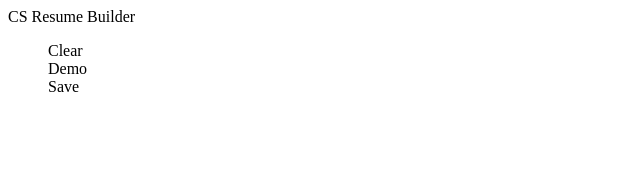
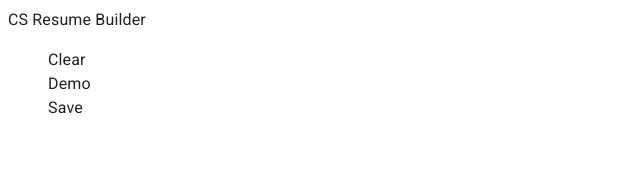
Before and after one commit to brandonnmelchor/resume-builder, a React (Create React App) app: page / in a window 1280 px wide. Shown: the top 170 px of the page, without its empty margins (0-640 px from the left). Built offline with nearby package versions, Linux system fonts and the light colour scheme.

Commit message:
import cssbaseline and roboto

```diff
--- a/src/index.js
+++ b/src/index.js
@@ -1,7 +1,17 @@
 import React from "react";
 import ReactDOM from "react-dom/client";
 import App from "./App";
+import ScopedCssBaseline from "@mui/material/ScopedCssBaseline";
+
 import "./index.css";
+import "@fontsource/roboto/300.css";
+import "@fontsource/roboto/400.css";
+import "@fontsource/roboto/500.css";
+import "@fontsource/roboto/700.css";
 
 const root = ReactDOM.createRoot(document.getElementById("root"));
-root.render(<App />);
+root.render(
+  <ScopedCssBaseline>
+    <App />
+  </ScopedCssBaseline>
+);
```
